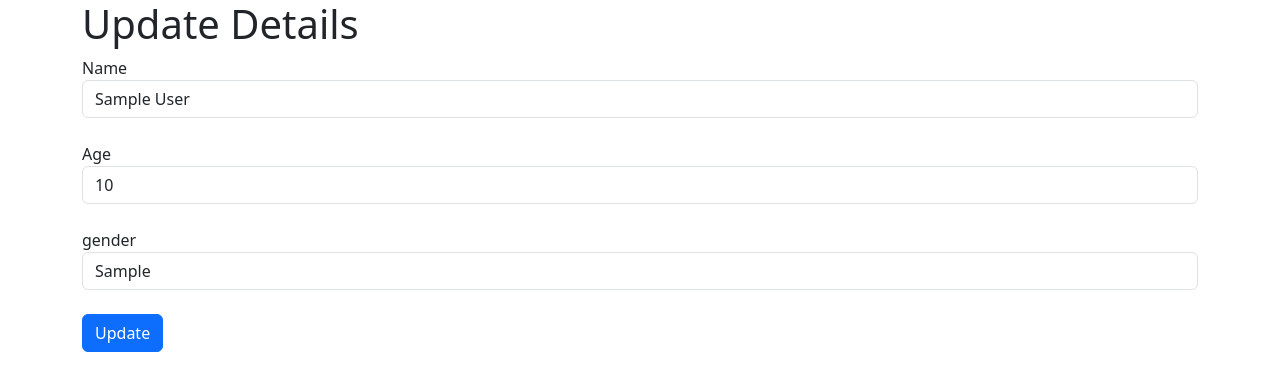
After one commit to Ebad-uddin/classworkB3, a PHP site: page /classb3/update.php?id=1 in a window 1280 px wide. The commit adds this page. Shown: the top 391 px of the page. Run offline with PHP 8.4, Linux system fonts and the light colour scheme; tables that the repository leaves empty or names only in its code hold one stand-in row (values such as "Sample post").

Commit message:
updaet functionality done

```diff
--- a/CRUD/allusers.php
+++ b/CRUD/allusers.php
@@ -35,6 +35,8 @@ if(mysqli_num_rows($data) > 0){
         <th>Name</th>
         <th>Age</th>
         <th>Gender</th>
+        <th>UPDATE DATA</th>
+        <th>DELETE DATA</th>
     </thead>
     <tbody>
 <?php
@@ -45,6 +47,9 @@ while($row = mysqli_fetch_assoc($data)){
             <td><?php echo $row['name'];?></td>
             <td><?php echo $row['age'];?></td>
             <td><?php echo $row['gender'];?></td>
+            <td><a href="update.php?id=<?php echo $row['id'];?>" class="btn btn-warning"> UPDATE </a></td>
+            <td><a href="" class="btn btn-danger"> DELETE </a></td>
+
 
         </tr>
         <?php
--- a/CRUD/connection.php
+++ b/CRUD/connection.php
@@ -1,5 +1,5 @@
 <?php
-$conn = mysqli_connect("localhost", "root", "", "classB3");
+$conn = mysqli_connect("localhost", "root", "", "registration");
 if(!$conn){
     die("connection failed");
 }
--- a/CRUD/index.php
+++ b/CRUD/index.php
@@ -6,10 +6,7 @@
 // mysqli_fetch_assoc --> fetch the associative array
 
 // connection management
-$conn = mysqli_connect("localhost", "root", "", "registration");
-if(!$conn){
-    die("connection failed");
-}
+include('connection.php');
 
 
 
--- /dev/null
+++ b/CRUD/update.php
@@ -0,0 +1,58 @@
+<?php
+include('connection.php');
+
+ $user_id = $_GET['id'];
+
+ $query = "select * from `usersb3` where id = '{$user_id}'";
+ $res = mysqli_query($conn, $query);
+ if(!$res){
+    die("query failed");
+ }
+ if(mysqli_num_rows($res) > 0){
+    // $row = mysqli_fetch_assoc($res);
+    // print_r($row);
+    while($row = mysqli_fetch_assoc($res)){
+
+
+
+
+
+?>
+
+<!DOCTYPE html>
+<html lang="en">
+<head>
+    <meta charset="UTF-8">
+    <meta name="viewport" content="width=device-width, initial-scale=1.0">
+    <link href="https://cdn.jsdelivr.net/npm/bootstrap@5.3.0/dist/css/bootstrap.min.css" rel="stylesheet" integrity="sha384-9ndCyUaIbzAi2FUVXJi0CjmCapSmO7SnpJef0486qhLnuZ2cdeRhO02iuK6FUUVM" crossorigin="anonymous">
+<script src="https://cdn.jsdelivr.net/npm/bootstrap@5.3.0/dist/js/bootstrap.bundle.min.js" integrity="sha384-geWF76RCwLtnZ8qwWowPQNguL3RmwHVBC9FhGdlKrxdiJJigb/j/68SIy3Te4Bkz" crossorigin="anonymous"></script>
+
+    <title>Form handling </title>
+</head>
+<body>
+
+<div class="container">
+<h1>Update Details </h1>
+<form action="updatedata.php" class="form-group" method="post">
+<label for="name"> Name </label>
+<input type="hidden" name="id" class="form-control" value="<?php echo $row['id']?>">
+<input type="text" name="name" class="form-control" value="<?php echo $row['name']?>">
+<br>
+<label for="age"> Age </label>
+<input type="number" name="age" class="form-control" value="<?php echo $row['age']?>">
+<br>
+<label for="gender"> gender </label>
+<input type="text" name="gender" class="form-control" value="<?php echo $row['gender']?>">
+<br>
+<input type="submit" name="submit" value="Update" class="btn btn-primary">
+
+</form>
+
+
+<?php
+}
+ }
+
+?>
+</body>
+</html>
```
Also changed, not shown: CRUD/updatedata.php (added, +18 -0 lines).
